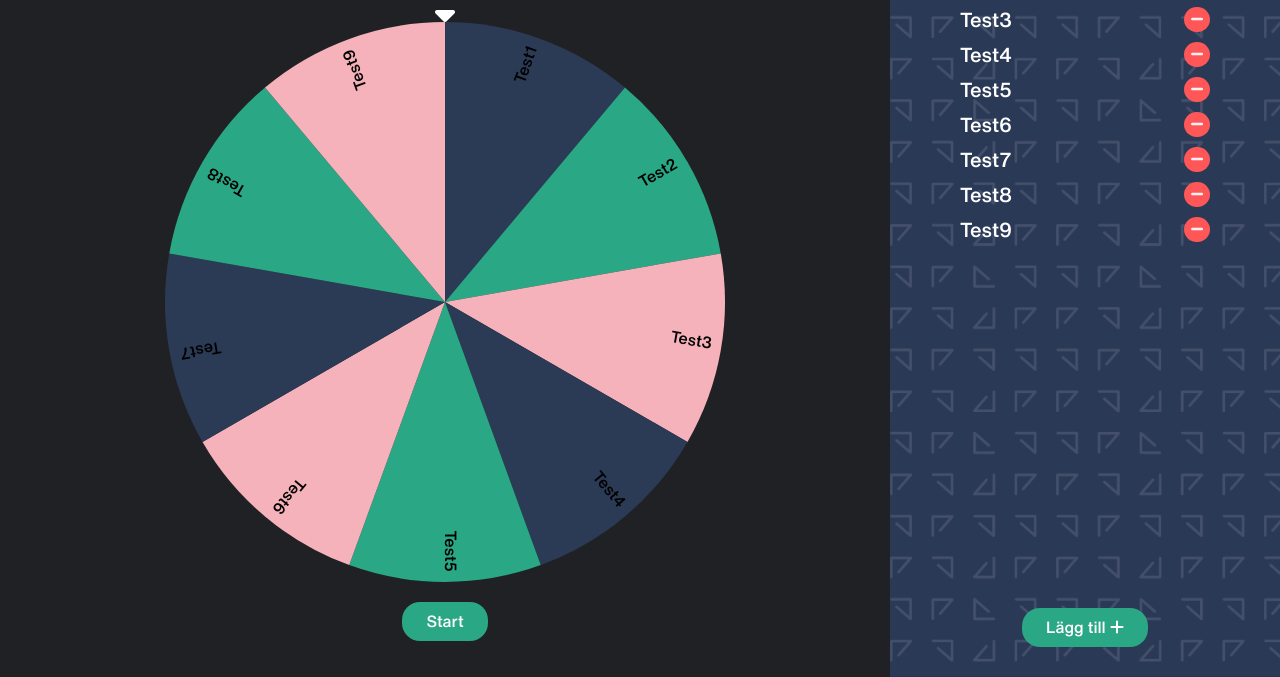
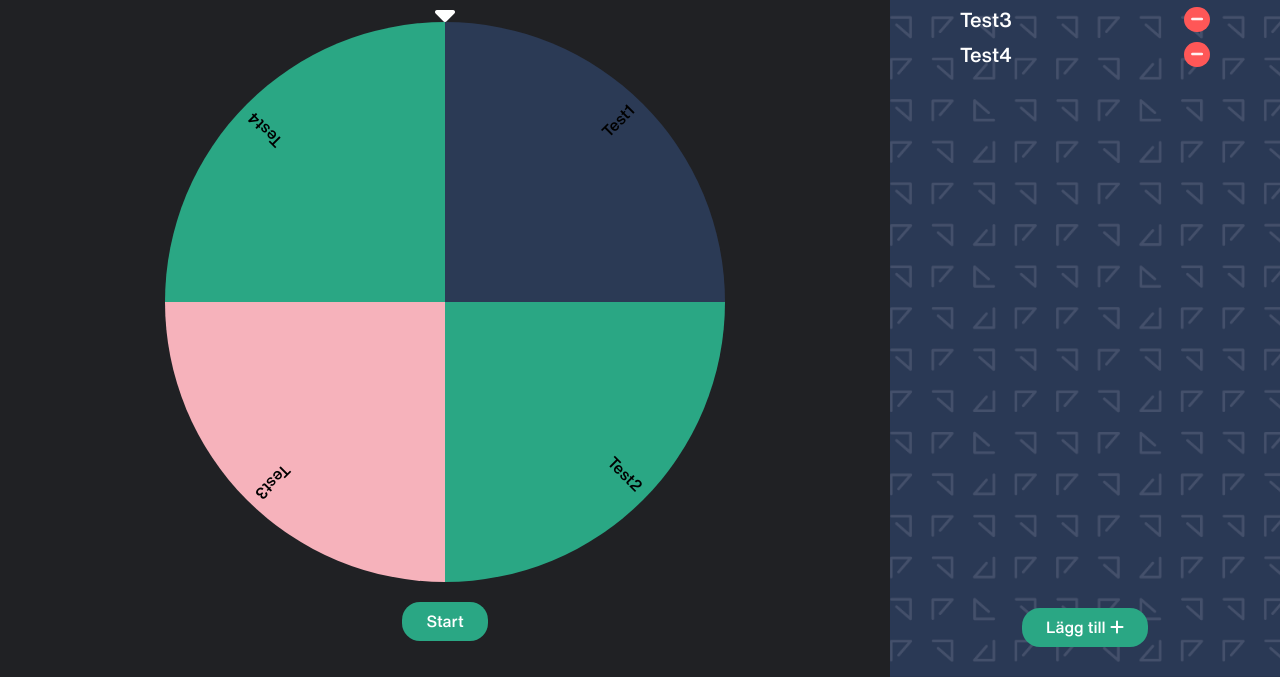
Before and after one commit to BobbieLuring/LyckoRuset, a website: page index.html in a window 1280 px wide. Shown: the part 123-800 px from the top of the page. Drawn offline with nearby package versions, Linux system fonts and the light colour scheme; files whose address does not match are found by name.

Commit message:
Små fixar

```diff
--- a/script.js
+++ b/script.js
@@ -4,22 +4,31 @@ var data = [ // De olika slices sommer kommer att finnas i hjulet
   { "name": "Test2", "value1": "", "value2": "" },
   { "name": "Test3", "value1": "", "value2": "" },
   { "name": "Test4", "value1": "", "value2": "" },
-  { "name": "Test5", "value1": "", "value2": "" },
-  { "name": "Test6", "value1": "", "value2": "" },
-  { "name": "Test7", "value1": "", "value2": "" },
-  { "name": "Test8", "value1": "", "value2": "" },
-  { "name": "Test9", "value1": "", "value2": "" },
+  // { "name": "Test5", "value1": "", "value2": "" },
+  // { "name": "Test6", "value1": "", "value2": "" },
+  // { "name": "Test7", "value1": "", "value2": "" },
+  // { "name": "Test8", "value1": "", "value2": "" },
+  // { "name": "Test9", "value1": "", "value2": "" },
 ];
 createWheel();
 function createWheel() {
   var padding = { top: 0, right: 0, bottom: 0, left: 0 },
-    w = 600 - padding.left - padding.right,
-    h = window.innerHeight * 0.7 - padding.top - padding.bottom,
-    r = Math.min(w, h) / 2;
-    // color = d3.scale.category20();//category20c()
+  w = window.innerHeight * 0.7 - padding.top - padding.bottom,
+  h = window.innerHeight * 0.7 - padding.top - padding.bottom,
+  r = Math.min(w, h) / 2;
+  color = d3.scale.category20();//category20c()
+ console.log(data.length)
+  if ((data.length + 2) % 3 === 0) {
+    console.log(" is a multiple of three");
     var color = d3.scale.ordinal()
-  .domain([0, 1, 2,])
-  .range(['#2B3A55', '#2AA784', '#F6B2BB']);
+    .domain([0, 1, 2, 3])
+    .range(['#2B3A55', '#2AA784', '#F6B2BB', '#2AA784']);
+  } else {
+    console.log(" is not a multiple of three");
+    var color = d3.scale.ordinal()
+    .domain([0, 1, 2,])
+    .range(['#2B3A55', '#2AA784', '#F6B2BB']);
+  }
 
   d3.select("#chart svg").remove();
 
@@ -133,7 +142,6 @@ btn.addEventListener('click', () => {
 });
 
 function determineWinner(angle) {
-  // console.log()
   fillValues();
   for (let i = 0; i < data.length; i++) {
     if (wheel.angle > data[i].value1 && wheel.angle < data[i].value2) {
--- a/style.css
+++ b/style.css
@@ -186,8 +186,8 @@ text {
     pointer-events: none;
 }
 #chart {
-    width: 600px;
     height: 70%;
+    aspect-ratio: 1/1;
     top: 0;
     left: 0;
 }
@@ -222,5 +222,5 @@ text {
     width: 400px;
 }
 .rejlers img {
-    width: 80%;
+    width: 200px
 }
```
